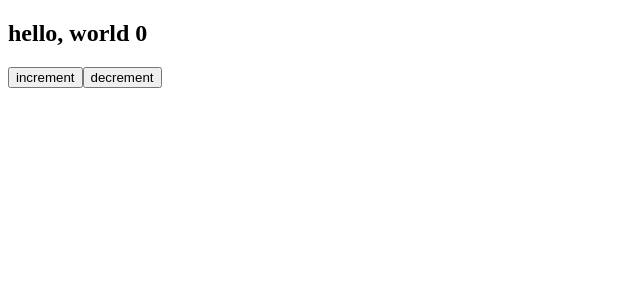
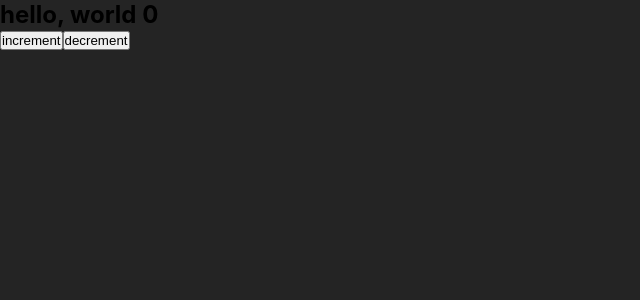
Before and after one commit to lukinoo/colors-quiz, a React (Vite) app: page / in a window 1280 px wide. Shown: the top 300 px of the page, without its empty margins (0-640 px from the left). Built offline with nearby package versions, Linux system fonts and the light colour scheme.

Commit message:
feature(adding scss file and costum hooks file)

```diff
--- a/src/App.tsx
+++ b/src/App.tsx
@@ -2,6 +2,8 @@ import { useState } from "react";
 
 const App = () => {
   const [count, setCount] = useState(0);
+
+  // https://random-colors-lovat.vercel.app/
 
   return (
     <div className="App">
--- /dev/null
+++ b/src/css/index.css
@@ -0,0 +1,12 @@
+*,
+*::before,
+*::after {
+  margin: 0;
+  padding: 0;
+  box-sizing: border-box;
+}
+
+body {
+  font-family: Inter, Avenir, Helvetica, Arial, sans-serif;
+  background: #242424;
+}/*# sourceMappingURL=index.css.map */
--- /dev/null
+++ b/src/hooks/useFetch.tsx
@@ -0,0 +1 @@
+export const useFetch = () => {};
--- a/src/main.tsx
+++ b/src/main.tsx
@@ -1,6 +1,7 @@
 import React from "react";
 import ReactDOM from "react-dom/client";
 import App from "./App";
+import "./css/index.css";
 
 ReactDOM.createRoot(document.getElementById("root") as HTMLElement).render(
   <React.StrictMode>
--- /dev/null
+++ b/src/styles/index.scss
@@ -0,0 +1,7 @@
+@import "./partials/reset";
+@import "./partials/variables";
+
+body {
+  font-family: Inter, Avenir, Helvetica, Arial, sans-serif;
+  background: $light-black;
+}
--- /dev/null
+++ b/src/styles/partials/_reset.scss
@@ -0,0 +1,7 @@
+*,
+*::before,
+*::after {
+  margin: 0;
+  padding: 0;
+  box-sizing: border-box;
+}
--- /dev/null
+++ b/src/styles/partials/_variables.scss
@@ -0,0 +1 @@
+$light-black: #242424;
```
Also changed, not shown: 1 other file (tests, documents, lock files or other folders).
